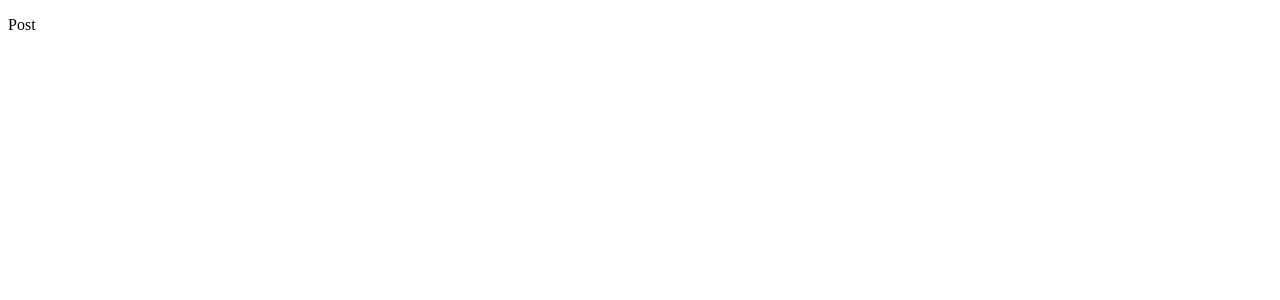
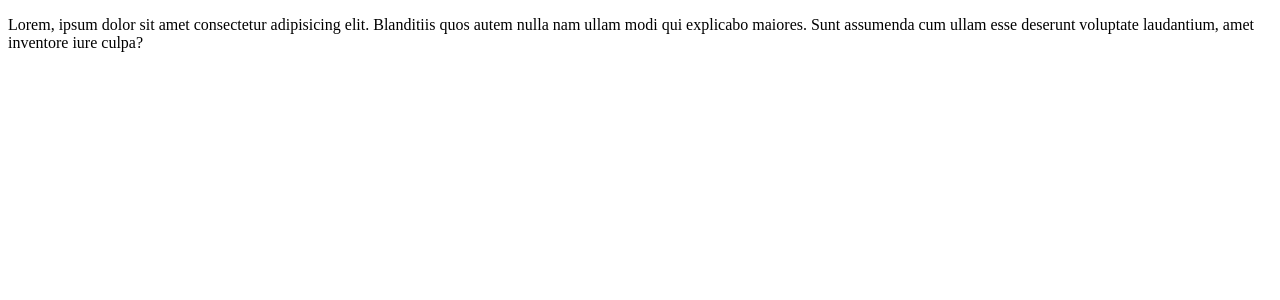
Before and after one commit to gitirana/ignite-feed, a React (Vite) app: page / in a window 1280 px wide. Shown: the top 300 px of the page. Built offline with nearby package versions, Linux system fonts and the light colour scheme.

Commit message:
test commit

```diff
--- a/src/App.jsx
+++ b/src/App.jsx
@@ -3,7 +3,9 @@ import { Post } from './Post'
 export function App() {
   return (
     <div>
-      < Post />
+      < Post
+        author="Thayná Gitirana"
+        content="Lorem, ipsum dolor sit amet consectetur adipisicing elit. Blanditiis quos autem nulla nam ullam modi qui explicabo maiores. Sunt assumenda cum ullam esse deserunt voluptate laudantium, amet inventore iure culpa?"/>
     </div>
   )
 }
--- a/src/Post.jsx
+++ b/src/Post.jsx
@@ -1,3 +1,3 @@
-export function Post() {
-  return <p>Post</p>
+export function Post(props) {
+  return <p>{props.content}</p>
 }
```
Also changed, not shown: 1 other file (tests, documents, lock files or other folders).
